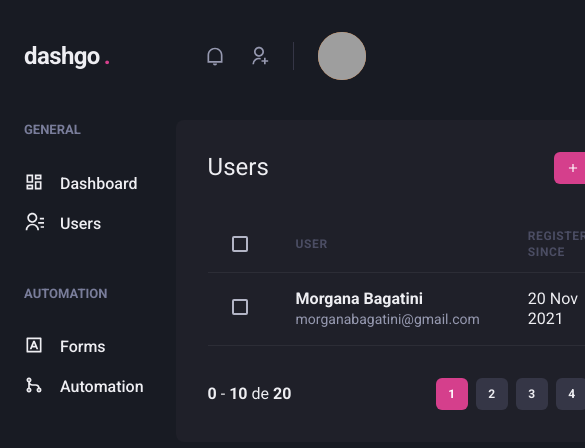
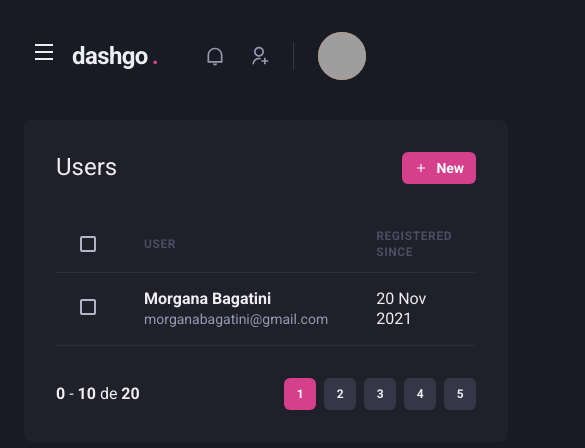
Before and after one commit to mbagatini/ignite-react-js, a Next.js app: page /users in a window 390 px wide. Shown: the top 448 px of the page, 585 px wide, since content can reach past the window. Built offline with nearby package versions, Linux system fonts and the light colour scheme; grey boxes are pictures that could not be loaded.

Commit message:
Hook para sidebar responsiva

```diff
--- a/src/components/Header/index.tsx
+++ b/src/components/Header/index.tsx
@@ -1,10 +1,14 @@
-import { Flex, useBreakpointValue } from "@chakra-ui/react";
+import { Flex, IconButton, Icon, useBreakpointValue } from "@chakra-ui/react";
+import { RiMenuLine } from "react-icons/ri";
+import { useSidebarDrawer } from "../../hooks/useSidebarDrawer";
 import { Logo } from "./Logo";
 import { Notifications } from "./Notifications";
 import { Profile } from "./Profile";
 import { Search } from "./Search";
 
 export function Header() {
+  const { onOpen } = useSidebarDrawer();
+
   const isLarge = useBreakpointValue({
     base: false,
     lg: true,
@@ -21,6 +25,18 @@
       px="6"
       align="center"
     >
+      {/* Botão para abrir o menu */}
+      {!isLarge && (
+        <IconButton
+          icon={<Icon as={RiMenuLine} />}
+          fontSize="24"
+          variant="unstyled"
+          aria-label="Open menu"
+          onClick={onOpen}
+          mr="2"
+        ></IconButton>
+      )}
+
       <Logo />
       {isLarge && <Search />}
 
--- /dev/null
+++ b/src/components/Sidebar/SidebarNav.tsx
@@ -0,0 +1,26 @@
+import { Stack } from "@chakra-ui/react";
+import {
+  RiContactsLine,
+  RiDashboardLine,
+  RiInputMethodLine,
+  RiGitMergeLine,
+} from "react-icons/ri";
+
+import { NavLink } from "./NavLink";
+import { NavSection } from "./NavSection";
+
+export function SidebarNav() {
+  return (
+    <Stack spacing="12" align="flex-start">
+      <NavSection title="GENERAL">
+        <NavLink icon={RiDashboardLine}>Dashboard</NavLink>
+        <NavLink icon={RiContactsLine}>Users</NavLink>
+      </NavSection>
+
+      <NavSection title="AUTOMATION">
+        <NavLink icon={RiInputMethodLine}>Forms</NavLink>
+        <NavLink icon={RiGitMergeLine}>Automation</NavLink>
+      </NavSection>
+    </Stack>
+  );
+}
--- a/src/components/Sidebar/index.tsx
+++ b/src/components/Sidebar/index.tsx
@@ -1,28 +1,43 @@
-import { Box, Stack } from "@chakra-ui/react";
 import {
-  RiContactsLine,
-  RiDashboardLine,
-  RiInputMethodLine,
-  RiGitMergeLine,
-} from "react-icons/ri";
+  Box,
+  Drawer,
+  DrawerBody,
+  DrawerCloseButton,
+  DrawerContent,
+  DrawerOverlay,
+  useBreakpointValue,
+} from "@chakra-ui/react";
+import { useSidebarDrawer } from "../../hooks/useSidebarDrawer";
 
-import { NavLink } from "./NavLink";
-import { NavSection } from "./NavSection";
+import { SidebarNav } from "./SidebarNav";
 
 export function Sidebar() {
+  const { onClose, isOpen } = useSidebarDrawer();
+
+  const isDrawerSidebar = useBreakpointValue({
+    base: true,
+    lg: false,
+  });
+
+  if (isDrawerSidebar) {
+    return (
+      <Drawer isOpen={isOpen} placement="left" onClose={onClose}>
+        <DrawerOverlay>
+          <DrawerContent bg="gray.800" p="4">
+            <DrawerCloseButton mt="4" />
+
+            <DrawerBody mt="4">
+              <SidebarNav />
+            </DrawerBody>
+          </DrawerContent>
+        </DrawerOverlay>
+      </Drawer>
+    );
+  }
+
   return (
     <Box as="aside" w="64" mr="8">
-      <Stack spacing="12" align="flex-start">
-        <NavSection title="GENERAL">
-          <NavLink icon={RiDashboardLine}>Dashboard</NavLink>
-          <NavLink icon={RiContactsLine}>Users</NavLink>
-        </NavSection>
-
-        <NavSection title="AUTOMATION">
-          <NavLink icon={RiInputMethodLine}>Forms</NavLink>
-          <NavLink icon={RiGitMergeLine}>Automation</NavLink>
-        </NavSection>
-      </Stack>
+      <SidebarNav />
     </Box>
   );
 }
--- /dev/null
+++ b/src/hooks/useSidebarDrawer.tsx
@@ -0,0 +1,33 @@
+import { useDisclosure, UseDisclosureReturn } from "@chakra-ui/react";
+import router from "next/router";
+import { createContext, useContext, useEffect } from "react";
+
+interface SidebarDrawerProviderProps {
+  children: React.ReactNode;
+}
+
+// Contexto
+type SidebarDrawerContextData = UseDisclosureReturn;
+
+const SidebarDrawerContext = createContext({} as SidebarDrawerContextData);
+
+// Provider
+export function SidebarDrawerProvider({
+  children,
+}: SidebarDrawerProviderProps) {
+  const disclosure = useDisclosure();
+
+  // Fecha a sidebar toda vez que for ciclado em um item do menu
+  useEffect(() => {
+    disclosure.onClose();
+  }, [router.asPath]);
+
+  return (
+    <SidebarDrawerContext.Provider value={disclosure}>
+      {children}
+    </SidebarDrawerContext.Provider>
+  );
+}
+
+// Hook
+export const useSidebarDrawer = () => useContext(SidebarDrawerContext);
--- a/src/pages/_app.tsx
+++ b/src/pages/_app.tsx
@@ -2,10 +2,14 @@
 import { ChakraProvider } from "@chakra-ui/react";
 import { theme } from "../styles/theme";
 
+import { SidebarDrawerProvider } from "../hooks/useSidebarDrawer";
+
 function MyApp({ Component, pageProps }: AppProps) {
   return (
     <ChakraProvider theme={theme}>
-      <Component {...pageProps} />
+      <SidebarDrawerProvider>
+        <Component {...pageProps} />
+      </SidebarDrawerProvider>
     </ChakraProvider>
   );
 }
```
